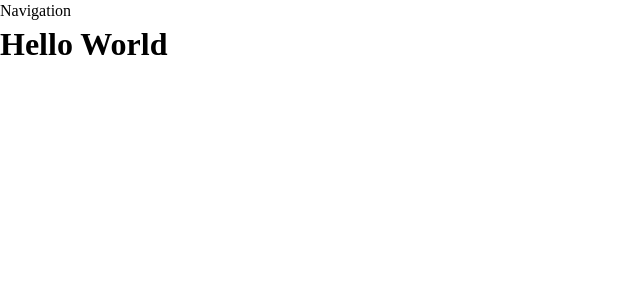
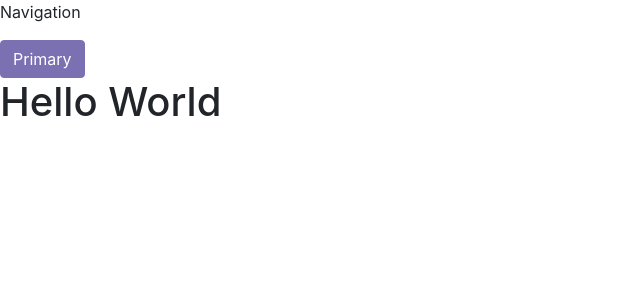
Before and after one commit to ShiromMakkad/InspireAGirl, a React (Create React App) app: page / in a window 1280 px wide. Shown: the top 300 px of the page, without its empty margins (0-640 px from the left). Built offline with nearby package versions, Linux system fonts and the light colour scheme.

Commit message:
Added react-bootstrap and install color theme

```diff
--- a/package.json
+++ b/package.json
@@ -10,7 +10,10 @@
     "@types/node": "^12.12.17",
     "@types/react": "^16.9.16",
     "@types/react-dom": "^16.9.4",
+    "bootstrap": "^4.4.1",
+    "node-sass": "^4.13.0",
     "react": "^16.12.0",
+    "react-bootstrap": "^1.0.0-beta.16",
     "react-dom": "^16.12.0",
     "react-scripts": "3.3.0",
     "typescript": "^3.7.3"
--- a/src/App.tsx
+++ b/src/App.tsx
@@ -1,4 +1,5 @@
 import React from 'react';
+import Button from "react-bootstrap/Button";
 import './App.css';
 import Navigation from "./components/Navigation";
 
@@ -6,6 +7,7 @@ const App: React.FC = () => {
   return (
     <div className="App">
         <Navigation/>
+        <Button variant="primary">Primary</Button>
         <h1>Hello World</h1>
     </div>
   );
--- /dev/null
+++ b/src/bootstrapTheme.scss
@@ -0,0 +1,9 @@
+$theme-colors: (
+        "primary": #7a70b2,
+        "info": #272742,
+        "success": #5a9c6d,
+        "warning": #d78c35,
+        "danger": #f44336
+);
+
+@import "../node_modules/bootstrap/scss/bootstrap";
--- a/src/index.tsx
+++ b/src/index.tsx
@@ -1,6 +1,7 @@
 import React from 'react';
 import ReactDOM from 'react-dom';
 import App from './App';
+import './bootstrapTheme.scss';
 import * as serviceWorker from './serviceWorker';
 
 ReactDOM.render(<App />, document.getElementById('root'));
```
Also changed, not shown: 1 other file (tests, documents, lock files or other folders).
